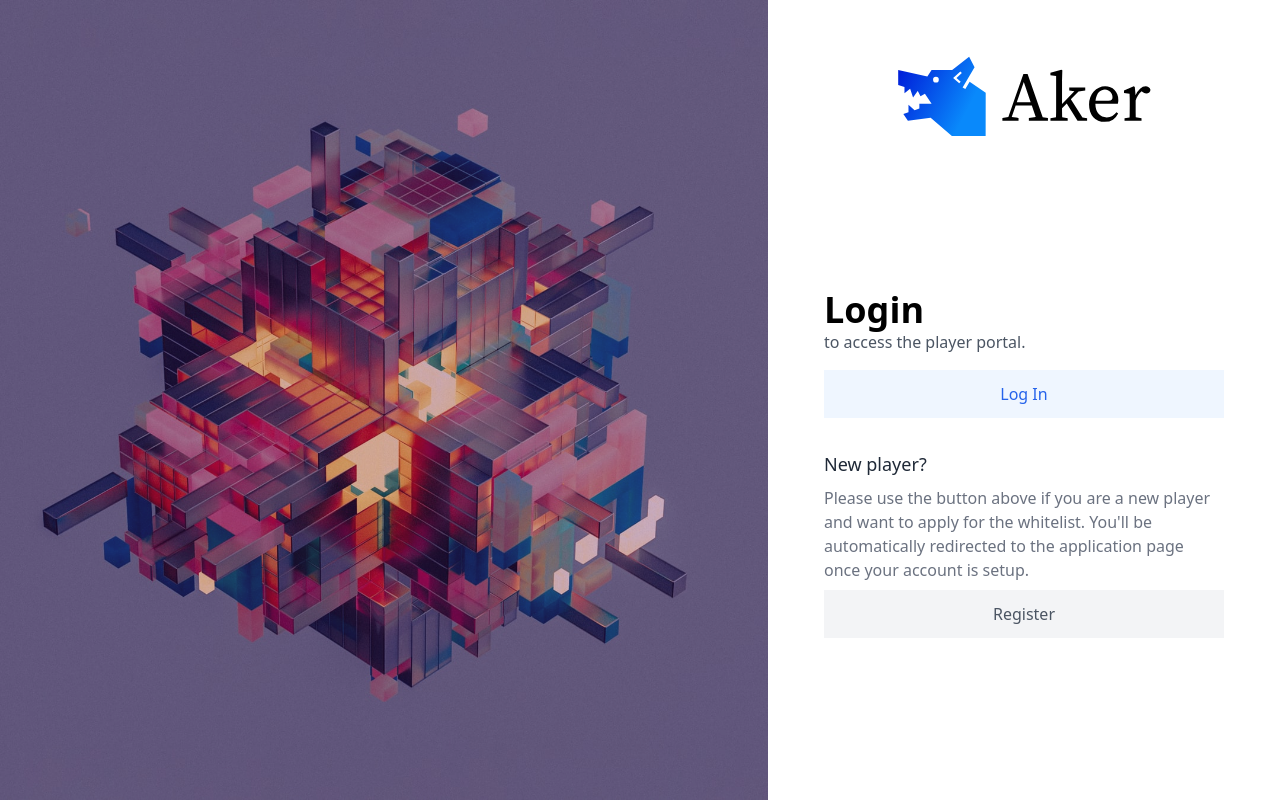
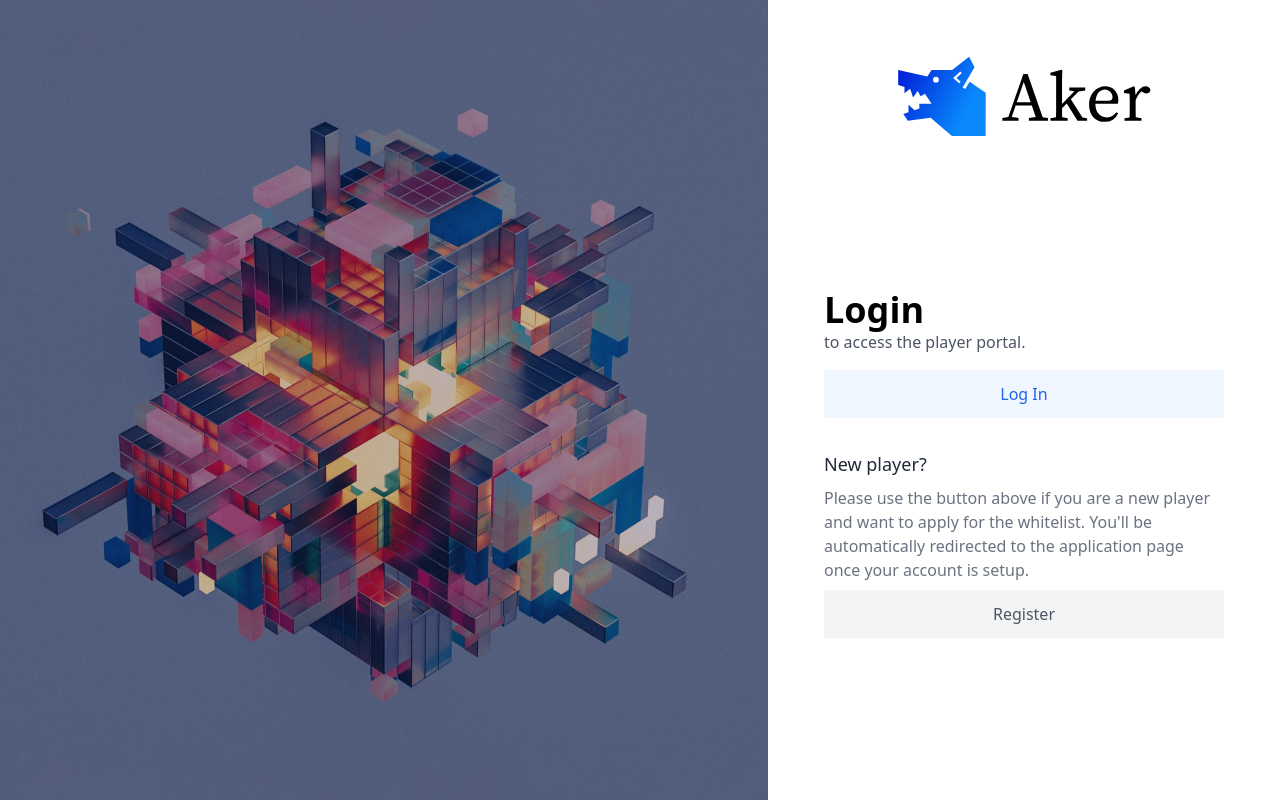
Before and after one commit to issa4700/aker, a Next.js app: page /login in a window 1280 px wide. Built offline with nearby package versions, Linux system fonts and the light colour scheme; no server answers.

Commit message:
Fixed layout

```diff
--- a/components/UserLayout.jsx
+++ b/components/UserLayout.jsx
@@ -4,7 +4,7 @@ const UserLayout = ({ children }) => {
   return (
     <div className="relative h-screen flex overflow-hidden">
       <div className="flex flex-col sm:flex-row items-center sm:items-start sm:justify-center md:justify-start flex-auto min-w-0 bg-white">
-        <div className=" md:w-1/3 xl:w-3/5 h-full hidden md:flex flex-auto items-center justify-center p-10 overflow-hidden bg-purple-900 text-white bg-no-repeat bg-cover relative">
+        <div className="md:w-1/3 xl:w-3/5 h-full hidden md:flex flex-auto items-center justify-center p-10 overflow-hidden bg-blue-900 text-white bg-no-repeat bg-cover relative">
           <div className="absolute bg-gradient-to-b from-indigo-600 to-blue-500 opacity-75 inset-0 z-0">
             <img
               src={process.env.NEXT_PUBLIC_SPLASH || "/splash.jpg"}
@@ -12,12 +12,12 @@ const UserLayout = ({ children }) => {
             />
           </div>
         </div>
-        <div className="md:flex md:items-center md:justify-center w-full md:h-full md:w-2/3 xl:w-2/5 p-6  md:p-10 lg:p-14 sm:rounded-lg md:rounded-none bg-white overflow-y-scroll">
+        <div className="md:flex md:items-center md:justify-center w-full h-full md:w-2/3 xl:w-2/5 p-6 md:p-10 lg:p-14 sm:rounded-lg md:rounded-none bg-white overflow-y-scroll">
           <div className="max-w-md w-full space-y-12 h-full flex flex-col mx-auto">
             <div className="text-center">
               <img src="/aker_logo.svg" className="h-20 w-full" />
             </div>
-            <div className="flex-grow grid place-items-center h-full">
+            <div className="flex-grow grid xl:place-items-center h-full">
               <div className="w-full space-y-8 my-4">{children}</div>
             </div>
           </div>
```
